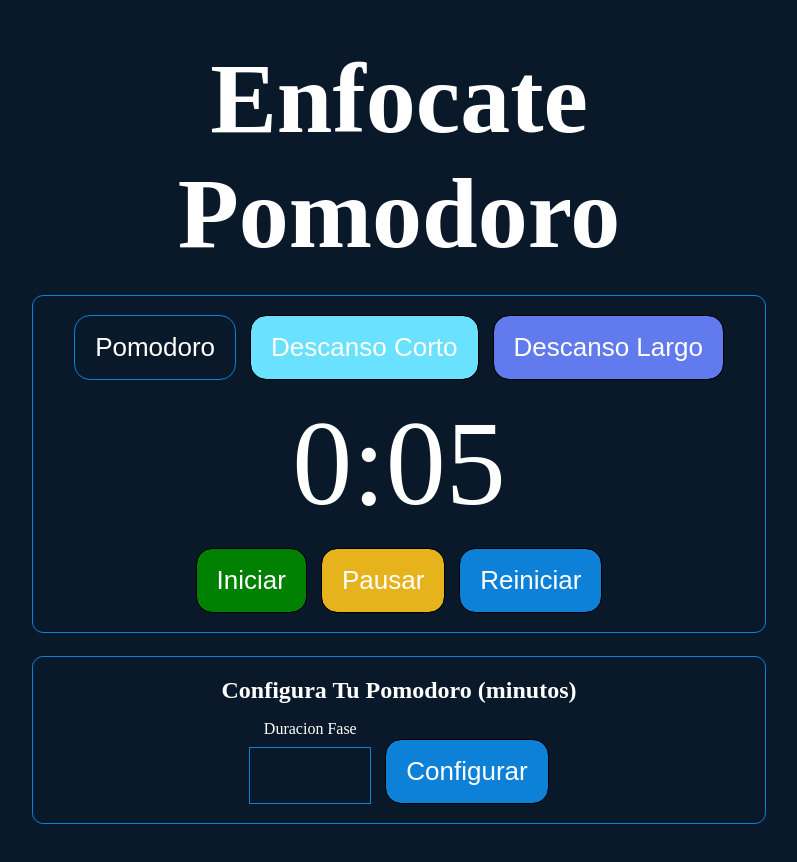
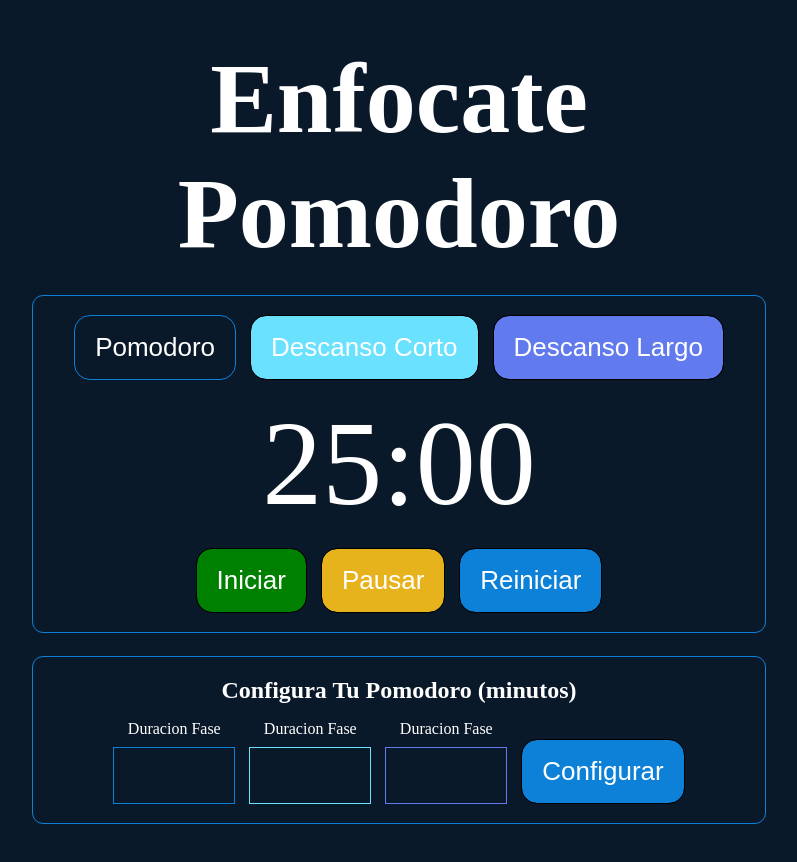
Before and after one commit to JeassonSuarez/pomodoro, a React (Vite) app: page / in a window 1280 px wide. Shown: the top 862 px of the page, without its empty margins (241-1038 px from the left). Built offline with nearby package versions, Linux system fonts and the light colour scheme.

Commit message:
agregando ultimos detalles como fijacion de tiempos, y solucionando error de controles

```diff
--- a/src/App.jsx
+++ b/src/App.jsx
@@ -5,19 +5,21 @@ import FormularioCongPom from './components/container/FormularioCongPom'
 
 function App() {
   const [color, setColor] = useState('p')
-  const [seconds, setSeconds] = useState(5);
   const [fase, setFase] = useState("pomodoro");
   const [numPomodoro, setNumPomodoro] = useState(1);
+  const [dataConf, setDataConf] = useState(null);
+  const [seconds, setSeconds] = useState(25*60);
 
   const configurar = (data) => {
-    console.log('configurando', data);
-    setSeconds(parseInt(data.d)*60);
+    // console.log('configurando', data);
+    setDataConf(data);
+    setSeconds(parseInt(data.d)*60)
   }
 
   return (
     <div className={`App ${color}`}>
       <h1>Enfocate Pomodoro</h1>
-      <PomodoroPanel setColor = {setColor} setSeconds={setSeconds} setFase = {setFase} setNumPomodoro = {setNumPomodoro} seconds={seconds} numPomodoro={numPomodoro} fase={fase} />
+      <PomodoroPanel setColor = {setColor} setSeconds={setSeconds} setFase = {setFase} setNumPomodoro = {setNumPomodoro} seconds={seconds} numPomodoro={numPomodoro} fase={fase} dataConf={dataConf}/>
       <FormularioCongPom configurar={configurar} color={color}/>
     </div>
   )
--- a/src/components/container/FormularioCongPom.jsx
+++ b/src/components/container/FormularioCongPom.jsx
@@ -3,7 +3,9 @@ import React, { useState } from "react";
 const FormularioCongPom = ({ configurar, color }) => {
 
   const [data, setData] = useState({
-    d:null
+    d:null,
+    ddc:null,
+    ddl:null
   })
 
 
@@ -16,14 +18,38 @@ const FormularioCongPom = ({ configurar, color }) => {
     <div className="div-container-configuracion">
       <h2>Configura Tu Pomodoro (minutos)</h2>
       <div>
-        <label htmlFor="d">Duracion Fase</label>
+      <label htmlFor="d">Duracion Fase</label>
         <input
           type="number"
           id="d"
           name="d"
           min={15}
           max={60}
-          className={`input-${color}`}
+          className={`input-p`}
+          onChange={handleChange}
+        />
+      </div>
+      <div>
+      <label htmlFor="ddc">Duracion Fase</label>
+        <input
+          type="number"
+          id="ddc"
+          name="ddc"
+          min={15}
+          max={60}
+          className={`input-dc`}
+          onChange={handleChange}
+        />
+      </div>
+      <div>
+      <label htmlFor="ddl">Duracion Fase</label>
+        <input
+          type="number"
+          id="ddl"
+          name="ddl"
+          min={15}
+          max={60}
+          className={`input-dl`}
           onChange={handleChange}
         />
       </div>
--- a/src/components/container/PomodoroPanel.jsx
+++ b/src/components/container/PomodoroPanel.jsx
@@ -11,6 +11,7 @@ const PomodoroPanel = ({
   seconds,
   fase,
   numPomodoro,
+  dataConf
 }) => {
   const audioRef = useRef(null);
   const [intervalId, setIntervalId] = useState(setInterval(() => {}, 1000));
@@ -24,13 +25,13 @@ const PomodoroPanel = ({
 
   const descansarCorto = () => {
     setFase("descanso corto");
-    setSeconds(6);
+    setSeconds(dataConf ? parseInt(dataConf.ddc)*60 : 5*60);
     setColor("dc");
   };
 
   const descansarLargo = () => {
     setFase("descanso largo");
-    setSeconds(7);
+    setSeconds(dataConf ? parseInt(dataConf.ddl)*60 : 15*60);
     setColor("dl");
   };
 
@@ -47,7 +48,7 @@ const PomodoroPanel = ({
 
   if (seconds === 0 && fase === "descanso corto") {
     audioRef.current.play();
-    setSeconds(5);
+    setSeconds(dataConf ? parseInt(dataConf.d)*60 : 25*60);
     setNumPomodoro((pre) => pre + 1);
     setFase("pomodoro");
     setColor("p");
@@ -56,15 +57,15 @@ const PomodoroPanel = ({
 
   if (seconds === 0 && fase === "descanso largo") {
     audioRef.current.play();
-    setSeconds(5);
+    setSeconds(dataConf ? parseInt(dataConf.d)*60 : 25*60);
     setNumPomodoro(1);
     setFase("pomodoro");
     setColor("p");
     clearInterval(intervalId);
   }
 
-  console.log(fase);
-  console.log(numPomodoro);
+  // console.log(fase);
+  // console.log(numPomodoro);
 
   const pausarTiempo = () => {
     clearInterval(intervalId);
@@ -73,7 +74,7 @@ const PomodoroPanel = ({
   const reinciarPomodoro = () => {
     setNumPomodoro(1);
     setFase("pomodoro");
-    setSeconds(5);
+    setSeconds(dataConf ? parseInt(dataConf.d)*60 : 25*60);
     setColor("p");
   };
 
@@ -84,11 +85,11 @@ const PomodoroPanel = ({
       reinciarPomodoro();
     } else if (valueColor === "Descanso Corto") {
       setFase("descanso corto");
-      setSeconds(6);
+      setSeconds(dataConf ? parseInt(dataConf.ddc)*60 : 5*60);
       setColor("dc");
     } else if (valueColor === "Descanso Largo") {
       setFase("descanso largo");
-      setSeconds(7);
+      setSeconds(dataConf ? parseInt(dataConf.ddl)*60 : 15*60);
       setColor("dl");
     }
   };
```
